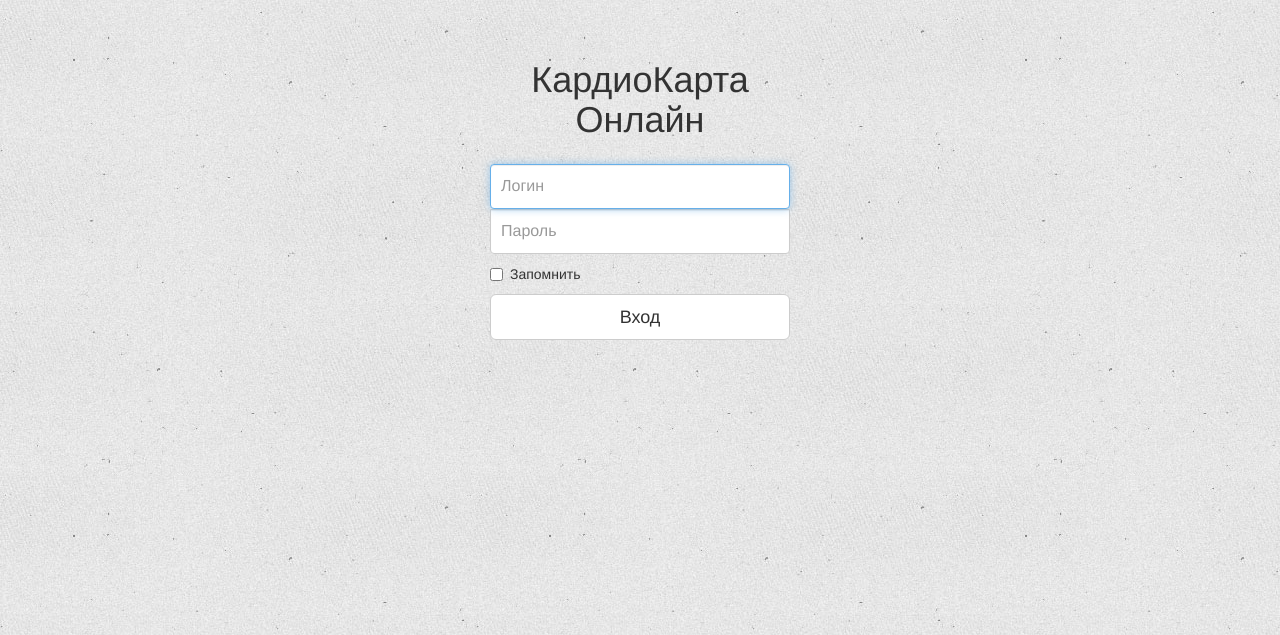
After one commit to DFilyushin/cconline, a Django app: template CardioCardOnline/templates/login.html in a window 1280 px wide. The commit adds this page. Shown: the top 635 px of the page. Run offline with Django 3.2, Linux system fonts and the light colour scheme; the template is opened without the code that fills it, so the values that code supplies are empty; parts of the project's set-up code (start-up, migrations or seed data) failed here and were passed over; some libraries are stand-ins or nearby versions.

Commit message:
* новый фон * добавлена страница (!) авторизации

```diff
--- /dev/null
+++ b/CardioCardOnline/templates/login.html
@@ -0,0 +1,60 @@
+{% load staticfiles %}
+
+<!DOCTYPE html>
+<html lang="en">
+<head>
+    <meta charset="utf-8">
+    <meta http-equiv="X-UA-Compatible" content="IE=edge">
+    <meta name="viewport" content="width=device-width, initial-scale=1">
+    <link rel="shortcut icon" type="image/x-icon" href="{% static 'images/favicon.ico' %}" />
+
+    <title></title>
+
+
+    <link rel="stylesheet" href="{% static 'css/bootstrap.css' %}" >
+    <link rel="stylesheet" href="{% static 'css/jquery-ui.css' %}">
+    <link rel="stylesheet" href="{% static 'css/signin.css' %}" >
+
+
+    <!-- Just for debugging purposes. Don't actually copy this line! -->
+    <!--[if lt IE 9]><script src="../../assets/js/ie8-responsive-file-warning.js"></script><![endif]-->
+
+    <!-- HTML5 shim and Respond.js IE8 support of HTML5 elements and media queries -->
+    <!--[if lt IE 9]>
+    <script src="https://oss.maxcdn.com/libs/html5shiv/3.7.0/html5shiv.js"></script>
+    <script src="https://oss.maxcdn.com/libs/respond.js/1.4.2/respond.min.js"></script>
+    <![endif]-->
+</head>
+
+<body>
+
+<!-- Container -->
+
+<div class="container">
+
+    <H1 class="text-center">КардиоКарта <br>Онлайн</H1>
+
+
+    <form class="form-signin" role="form" action='\' method='post'>{% csrf_token %}
+        <input type="text" class="form-control" placeholder="Логин" name="username" id="username" required autofocus>
+        <input type="password" class="form-control" placeholder="Пароль" name="password" id="password" required>
+        <div class="checkbox">
+        <label>
+            <input type="checkbox" name="remember_me" value="1"> Запомнить
+        </label>
+            </div>
+
+        <button class="btn btn-lg btn-default btn-block" type="submit">Вход</button>
+        <input type="hidden" name="this_is_the_login_form" value="1" />
+        <input type="hidden" name="next" value="{{ next|escape }}" />
+    </form>
+
+    <script type="text/javascript">
+        document.getElementById('username').focus()
+    </script>
+</div> <!-- /container -->
+
+<!-- END Container -->
+
+</body>
+</html>
--- a/CardioCardOnline/urls.py
+++ b/CardioCardOnline/urls.py
@@ -1,11 +1,12 @@
 from django.conf.urls import include, url
-from django.contrib import admin
+#from django.contrib import admin
 from django.conf import settings
 from django.contrib.staticfiles.urls import staticfiles_urlpatterns
 
 urlpatterns = [
     #url(r'^admin/', include(admin.site.urls)),
     url(r'^$', 'cconline.views.index',  name='index'),#index page
+    url(r'^login/', 'cconline.views.login',  name='login'),#index page
     url(r'^search/', 'cconline.views.search', name='search'),#search by num history or firstname patient
     url(r'^patients/my/', 'cconline.views.get_my_patient', name='my_patient'),#my patients
     url(r'^patients/departs/(?P<iddepart>\d+)/$', 'cconline.views.patients_by_depart', name='departs_patient'),
--- a/cconline/views.py
+++ b/cconline/views.py
@@ -47,6 +47,9 @@ def search(request):
                                       'current_place': where_find,
                                   })
 
+
+def login(request):
+    return RequestContext('login.html')
 
 def get_my_patient(request):
     """
--- /dev/null
+++ b/static/css/signin.css
@@ -0,0 +1,42 @@
+body {
+  padding-top: 40px;
+  padding-bottom: 40px;
+  background-color: #ffffff;
+  background: url("../images/bg.jpg");
+  background-attachment:fixed;
+}
+
+.form-signin {
+  max-width: 330px;
+  padding: 15px;
+  margin: 0 auto;
+}
+.form-signin .form-signin-heading,
+.form-signin .checkbox {
+  margin-bottom: 10px;
+}
+.form-signin .checkbox {
+  font-weight: normal;
+}
+.form-signin .form-control {
+  position: relative;
+  height: auto;
+  -webkit-box-sizing: border-box;
+     -moz-box-sizing: border-box;
+          box-sizing: border-box;
+  padding: 10px;
+  font-size: 16px;
+}
+.form-signin .form-control:focus {
+  z-index: 2;
+}
+.form-signin input[type="email"] {
+  margin-bottom: -1px;
+  border-bottom-right-radius: 0;
+  border-bottom-left-radius: 0;
+}
+.form-signin input[type="password"] {
+  margin-bottom: 10px;
+  border-top-left-radius: 0;
+  border-top-right-radius: 0;
+}
```
Also changed, not shown: static/css/style.css (+8 -0 lines), static/images/bg.jpg (added).
